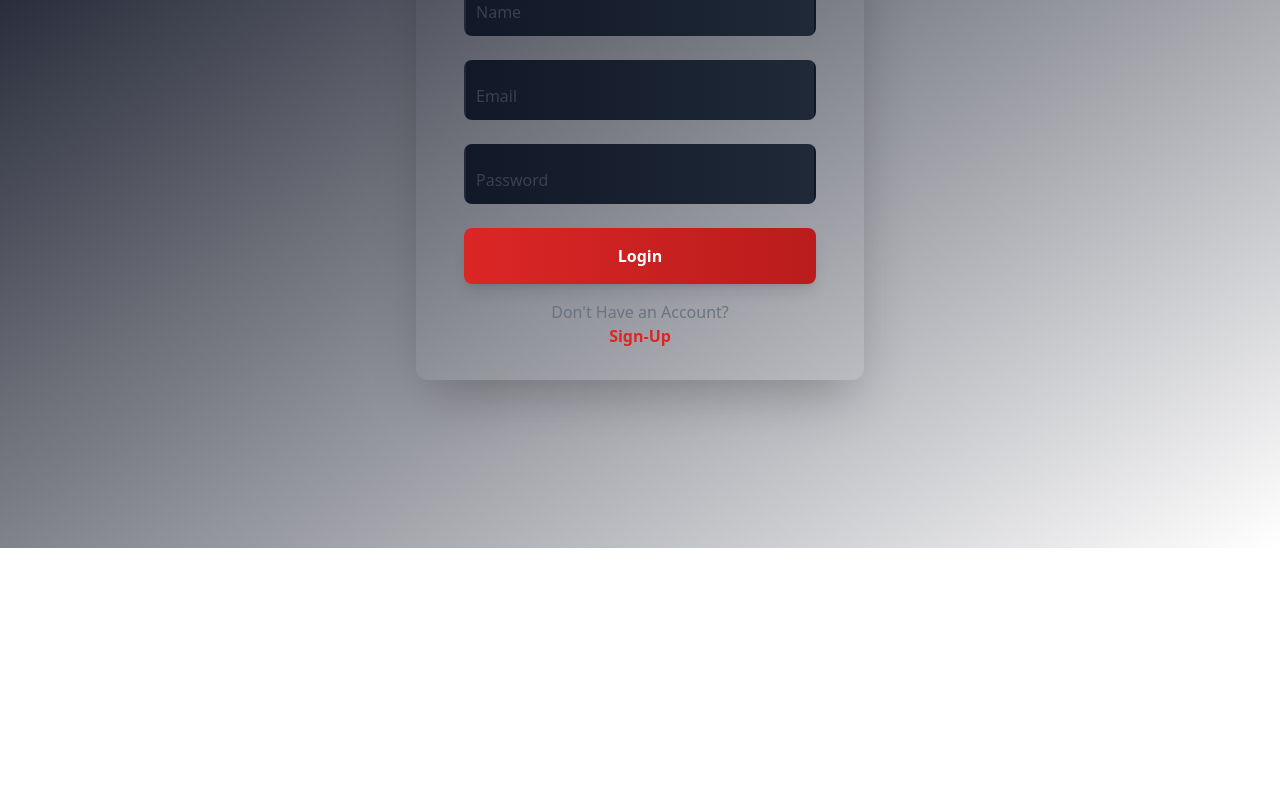
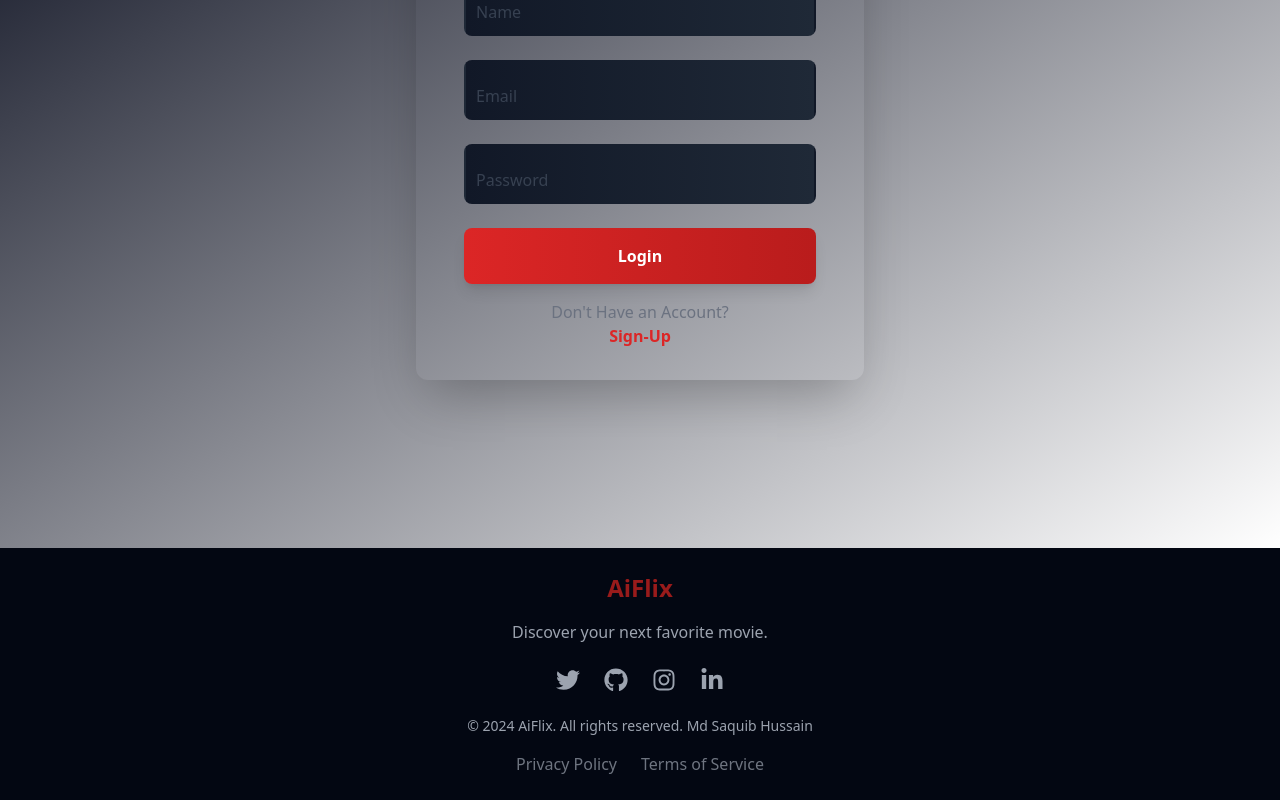
Before and after one commit to md-hussain28/AIFlix, a React (Vite) app: page / in a window 1280 px wide. Shown: the part 316-1116 px from the top of the page. Before the commit the page ends 864 px from the top, so only its background shows below. Built offline with nearby package versions, Linux system fonts and the light colour scheme; no server answers.

Commit message:
Footer Added

```diff
--- a/src/Body.jsx
+++ b/src/Body.jsx
@@ -9,6 +9,7 @@
 import { addUser, removeUser } from './utils/userSlice'
 import Header from './pages/Header.jsx'
 import Details from './pages/movie/Details.jsx'
+import Footer from './pages/Footer.jsx'
 
 const Body = () => {
   const dispatch = useDispatch();
@@ -41,6 +42,7 @@
         <Route path="/browse/:movieId" element={<Details />} />
         <Route path="*" element={<Notfound />} />
       </Routes>
+      <Footer/>
     </>
   )
 }
--- /dev/null
+++ b/src/pages/Footer.jsx
@@ -0,0 +1,39 @@
+import React from 'react';
+import { FaTwitter, FaGithub, FaInstagram, FaLinkedinIn } from 'react-icons/fa';
+
+const Footer = () => {
+  return (
+    <footer className="bg-gray-950 text-gray-100 py-6">
+      <div className="container mx-auto px-4 text-center">
+        {/* Branding */}
+        <h1 className="text-2xl font-bold text-red-800 mb-4">AiFlix</h1>
+        <p className="text-gray-400 mb-6">Discover your next favorite movie.</p>
+
+        {/* Social Media Icons */}
+        <div className="flex justify-center space-x-6 mb-6">
+          <a href="https://twitter.com" className="text-gray-400 hover:text-blue-500 transition-transform transform hover:scale-125 duration-300">
+            <FaTwitter className="w-6 h-6" />
+          </a>
+          <a href="https://facebook.com" className="text-gray-400 hover:text-gray-100 transition-transform transform hover:scale-125 duration-300">
+            <FaGithub className="w-6 h-6" />
+          </a>
+          <a href="https://instagram.com" className="text-gray-400 hover:text-pink-500 transition-transform transform hover:scale-125 duration-300">
+            <FaInstagram className="w-6 h-6" />
+          </a>
+          <a href="https://linkedin.com" className="text-gray-400 hover:text-blue-700 transition-transform transform hover:scale-125 duration-300">
+            <FaLinkedinIn className="w-6 h-6" />
+          </a>
+        </div>
+
+        {/* Legal Information */}
+        <p className="text-gray-400 text-sm mb-4">© 2024 AiFlix. All rights reserved. Md Saquib Hussain</p>
+        <div className="flex justify-center space-x-6">
+          <a href="#privacy" className="text-gray-400 hover:text-white transition-opacity opacity-70 hover:opacity-100 duration-300">Privacy Policy</a>
+          <a href="#terms" className="text-gray-400 hover:text-white transition-opacity opacity-70 hover:opacity-100 duration-300">Terms of Service</a>
+        </div>
+      </div>
+    </footer>
+  );
+};
+
+export default Footer;
--- a/src/pages/Header.jsx
+++ b/src/pages/Header.jsx
@@ -4,6 +4,10 @@
 import { auth } from '../utils/firbase';
 import { removeUser } from '../utils/userSlice';
 import Logo from '../assets/logo.png'
+
+
+
+
 const Header = ({ user }) => {
   const dispatch = useDispatch();
 
@@ -19,11 +23,13 @@
   return (
     <header className="flex justify-between items-center bg-gradient-to-b from-gray-800 to-gray-900 px-6 py-4 shadow-md h-16">
       <div className="w-32 flex items-center">
+
         <img
           src={Logo}
           alt="Logo"
           className="h-12"
         />
+
       </div>
       {user && (
         <button
--- a/src/pages/browse/List.jsx
+++ b/src/pages/browse/List.jsx
@@ -11,10 +11,7 @@
     setLoadedImages((prev) => ({ ...prev, [id]: true }));
   };
 
-  const handleClick=(e)=>{
-     console.log(e.target.alt);
 
-  }
 
   if (error) {
     return (
@@ -38,7 +35,7 @@
         <div className="flex space-x-4 animate-scroll">
           {movies.map((movie) => (
             <Link  key={movie.id} to={`${movie.id}`}>
-            <div className="w-48 flex-shrink-0 relative" onClick={handleClick}>
+            <div className="w-48 flex-shrink-0 relative" >
               {/* Low-Resolution Placeholder */}
               <img
                 src={`https://image.tmdb.org/t/p/w200${movie.poster_path}`}
--- a/src/pages/movie/Details.jsx
+++ b/src/pages/movie/Details.jsx
@@ -7,7 +7,7 @@
 const Details = () => {
     const {movieId}=useParams();
   return (
-    <div className='w-full h-screen bg-neutral-900'>
+    <div className='w-full min-h-screen bg-neutral-900'>
      <MovieDetail id={movieId}/>
      <SimilarMovies id={movieId}/>
     </div>
--- a/src/pages/movie/SimilarMovies.jsx
+++ b/src/pages/movie/SimilarMovies.jsx
@@ -1,5 +1,6 @@
 import React, { useEffect, useState } from 'react';
 import { options } from '../../assets/constants'; // Adjust import based on your project structure
+import { Link } from 'react-router-dom';
 
 const SimilarMovies = ({ id }) => {
   const [list, setList] = useState([]);
@@ -22,7 +23,7 @@
       }
       setLoading(false);
     };
-
+    window.scrollTo(0, 0);
     getData();
   }, [id]);
 
@@ -35,10 +36,12 @@
       {list.length === 0 ? (
         <p className="text-center text-gray-400">No similar movies found.</p>
       ) : (
+
         <div className="grid grid-cols-1 sm:grid-cols-2 md:grid-cols-3 lg:grid-cols-4 gap-6">
           {list.map((movie) => (
+              <Link key={movie.id} to={`/browse/${movie.id}`}>
             <div
-              key={movie.id}
+
               className="group px-6 py-4 bg-white/10 rounded-lg flex flex-col items-center justify-center gap-2 relative after:absolute after:h-full after:bg-[#511f7d] z-20 shadow-lg after:-z-20 after:w-full after:inset-0 after:rounded-lg transition-all duration-300 hover:transition-all hover:duration-300 after:transition-all after:duration-500 after:hover:transition-all after:hover:duration-500 overflow-hidden cursor-pointer after:-translate-y-full after:hover:translate-y-0"
             >
               <img
@@ -61,8 +64,10 @@
                 </button>
               </div>
             </div>
+              </Link>
           ))}
         </div>
+
       )}
     </div>
   );
```
